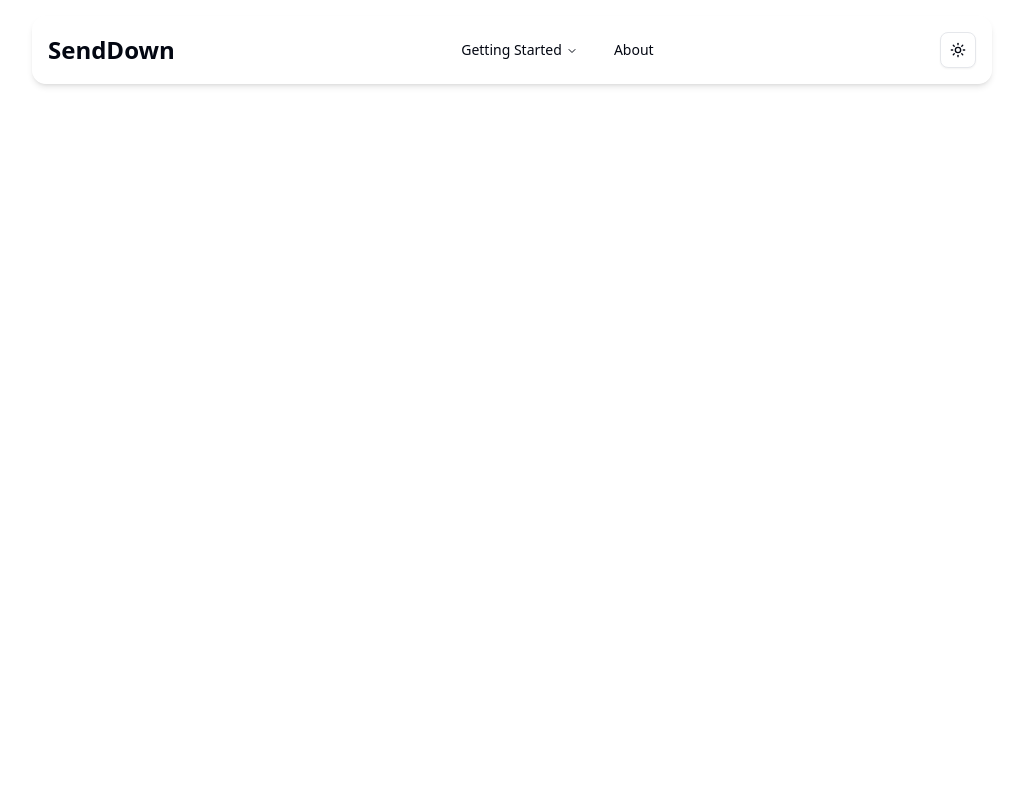
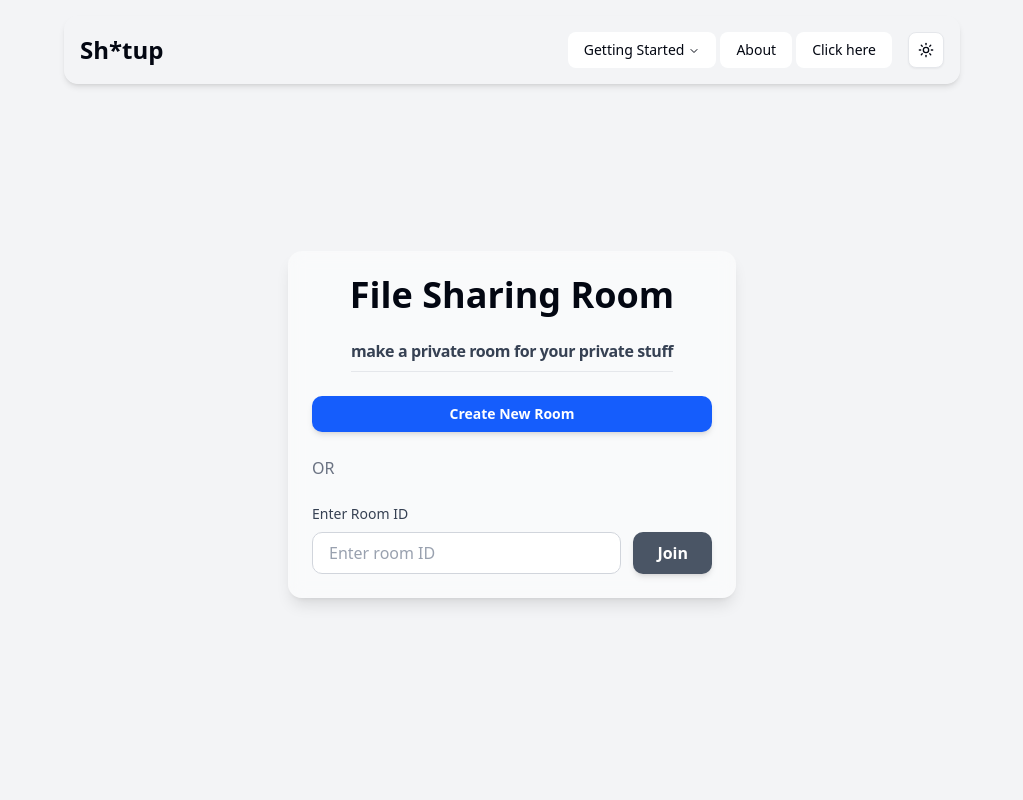
Before and after one commit to mafex11/senddown3, a Next.js app: page /CreateRoom in a window 1280 px wide. Shown: the top 800 px of the page, without its empty margins (128-1151 px from the left). Built offline with nearby package versions, Linux system fonts and the light colour scheme.

Commit message:
made frontend

```diff
--- a/src/app/CreateRoom/page.tsx
+++ b/src/app/CreateRoom/page.tsx
@@ -1,27 +1,26 @@
-// src/app/components/CreateRoom.tsx
+// src/app/createroom/page.tsx
 'use client';
 
 import { useState } from 'react';
 import axios from 'axios';
 import FileRoom from '../../components/FileRoom';
-
 import { NavigationMenuDemo } from '../../components/NavigationMenu';
 import { Button } from '../../components/ui/button';
-import Link from 'next/link';
-import { Moon, Sun } from "lucide-react"
-import { useTheme } from "next-themes"
+import { Moon, Sun } from "lucide-react";
+import { useTheme } from "next-themes";
 import {
   DropdownMenu,
   DropdownMenuContent,
   DropdownMenuItem,
   DropdownMenuTrigger,
-} from "@/components/ui/dropdown-menu"
-
-
+} from "@/components/ui/dropdown-menu";
+import Image from 'next/image';
 
 export default function CreateRoom() {
   const [roomId, setRoomId] = useState('');
   const [inputRoomId, setInputRoomId] = useState('');
+  const [isHovered, setIsHovered] = useState(false); // Track hover state
+  const { setTheme } = useTheme();
 
   const createRoom = async () => {
     const response = await axios.post('/api/room/create');
@@ -33,13 +32,17 @@ export default function CreateRoom() {
   };
 
   return (
-    <div className="min-h-screen p-8">
-      <div className="min-h-screen flex flex-col">
-
+    <div className="min-h-screen flex flex-col bg-gray-100 dark:bg-gray-900">
       {/* Navigation Bar */}
-      <nav className="fixed  top-4 left-0 right-0 w-3/4 mx-auto max-w-7xl z-50 rounded-xl  shadow-md p-4">
+      <nav className="fixed top-4 left-0 right-0 w-3/4 mx-auto max-w-4xl z-50 rounded-xl shadow-md p-4">
         <div className="max-w-7xl mx-auto flex items-center justify-between">
-          <h1 className="text-2xl font-bold hidden lg:block ">SendDown</h1>
+          <h1
+            className="text-2xl font-bold hidden lg:block cursor-pointer"
+            onClick={() => window.location.href = "/"}
+          >
+            Sh*tup
+          </h1>
+          <div className="flex items-center space-x-4">
             <NavigationMenuDemo />
             <DropdownMenu>
               <DropdownMenuTrigger asChild>
@@ -62,31 +65,57 @@ export default function CreateRoom() {
               </DropdownMenuContent>
             </DropdownMenu>
           </div>
+        </div>
+      </nav>
 
-      </nav>
-      </div>
+      {/* Main Content */}
+      <main className="flex-1 flex items-center justify-center p-8 pt-20">
         {!roomId ? (
-        <div className="max-w-md mx-auto space-y-4">
-          <h1 className="text-3xl font-bold text-center">
+          <div className="w-full max-w-md space-y-6 bg-white/50 dark:bg-gray-800/50 backdrop-blur-sm rounded-xl p-6 shadow-lg">
+            <h1 className="text-4xl font-bold text-center dark:text-gray-100">
               File Sharing Room
             </h1>
-          <button onClick={createRoom} className="btn btn-primary w-full">
+            <div className="relative flex justify-center">
+              <h2
+                className="scroll-m-20 border-b text-center pb-2 text-md font-semibold tracking-tight text-gray-700 dark:text-gray-300"
+                onMouseEnter={() => setIsHovered(true)}
+                onMouseLeave={() => setIsHovered(false)}
+              >
+                make a private room for your private stuff
+              </h2>
+              {isHovered && (
+                <Image
+                  src="/sus.png"
+                  alt="Suspicious image"
+                  width={100}
+                  height={100}
+                  className="absolute top-full mt-2 opacity-0 animate-fadeInOut"
+                />
+              )}
+            </div>
+            <Button
+              onClick={createRoom}
+              className="w-full py-3 px-4 bg-blue-600 hover:bg-blue-700 text-white font-semibold rounded-lg shadow-md transition-colors duration-200"
+            >
               Create New Room
-          </button>
-          <div className="divider">OR</div>
-          <div className="form-control">
-            <label className="label">
-              <span className="label-text">Enter Room ID</span>
+            </Button>
+            <div className="divider text-gray-500 dark:text-gray-400">OR</div>
+            <div className="space-y-2">
+              <label className="block text-sm font-medium text-gray-700 dark:text-gray-300">
+                Enter Room ID
               </label>
-            <div className="flex space-x-2">
+              <div className="flex space-x-3">
                 <input
                   type="text"
                   value={inputRoomId}
                   onChange={(e) => setInputRoomId(e.target.value)}
-                className="input input-bordered w-full"
+                  className="flex-1 px-4 py-2 bg-white dark:bg-gray-700 border border-gray-300 dark:border-gray-600 rounded-lg focus:outline-none focus:ring-2 focus:ring-blue-500 text-gray-900 dark:text-gray-100 placeholder-gray-400 dark:placeholder-gray-500"
                   placeholder="Enter room ID"
                 />
-              <button onClick={joinRoom} className="btn btn-secondary">
+                <button
+                  onClick={joinRoom}
+                  className="px-6 py-2 bg-gray-600 hover:bg-gray-700 text-white font-semibold rounded-lg shadow-md transition-colors duration-200"
+                >
                   Join
                 </button>
               </div>
@@ -95,6 +124,7 @@ export default function CreateRoom() {
         ) : (
           <FileRoom roomId={roomId} />
         )}
+      </main>
     </div>
   );
 }
--- a/src/app/page.tsx
+++ b/src/app/page.tsx
@@ -4,27 +4,24 @@
 import { NavigationMenuDemo } from '../components/NavigationMenu';
 import { Button } from '../components/ui/button';
 import Link from 'next/link';
-import { Moon, Sun } from "lucide-react"
-import { useTheme } from "next-themes"
+import { Moon, Sun } from "lucide-react";
+import { useTheme } from "next-themes";
 import {
   DropdownMenu,
   DropdownMenuContent,
   DropdownMenuItem,
   DropdownMenuTrigger,
-} from "@/components/ui/dropdown-menu"
-
+} from "@/components/ui/dropdown-menu";
 
 export default function Home() {
-
-  const { setTheme } = useTheme()
+  const { setTheme } = useTheme();
 
   return (
     <div className="min-h-screen flex flex-col">
-
       {/* Navigation Bar */}
-      <nav className="fixed  top-4 left-0 right-0 w-3/4 mx-auto max-w-7xl z-50 rounded-xl  shadow-md p-4">
+      <nav className="fixed top-4 left-0 right-0 w-3/4 mx-auto max-w-4xl z-50 rounded-xl shadow-md p-4">
         <div className="max-w-7xl mx-auto flex items-center justify-between">
-          <h1 className="text-2xl font-bold hidden lg:block ">SendDown</h1>
+          <h1 className="text-2xl font-bold hidden lg:block">Sh*tup</h1>
           <NavigationMenuDemo />
           <DropdownMenu>
             <DropdownMenuTrigger asChild>
@@ -47,19 +44,22 @@ export default function Home() {
             </DropdownMenuContent>
           </DropdownMenu>
         </div>
-
       </nav>
 
       {/* Main Content */}
-      <main className="flex-1 flex flex-col items-center justify-center p-8 pt-20"> {/* pt-20 to offset nav bar height */}
-        <h1 className="text-6xl font-bold mb-6 text-center">Welcome to SendDown</h1>
+      <main className="flex-1 flex flex-col items-center justify-center p-8 pt-20">
+        <h1 className="text-6xl font-bold mb-6 text-center">
+          <span className="italic font-bold">NOT</span> welcome to SendUp
+        </h1>
         <blockquote className="border-l-2 pl-6 italic mb-8 text-xl text-center max-w-xl">
-          Share files easily with others by creating or joining a room!
+          i know you want to share files to the computer but logging in whatsapp is a pain
         </blockquote>
-        <link href="/CreateRoom"><Button>Get Started</Button> </link>
-
-
-
+        <blockquote className="border-l-2 pl-6 italic mb-8 text-xl text-center max-w-xl">
+          Use this and thank me later
+        </blockquote>
+        <Link href="/CreateRoom">
+          <Button>Get Started</Button>
+        </Link>
       </main>
     </div>
   );
--- a/src/components/NavigationMenu.tsx
+++ b/src/components/NavigationMenu.tsx
@@ -68,10 +68,10 @@ export function NavigationMenuDemo() {
                   >
                     <div className="h-6 w-6" /> {/* Ensure Icons.logo exists */}
                     <div className="mb-2 mt-4 text-lg font-medium">
-                      File Sharing App
+                      Share yo shit to diff devices
                     </div>
                     <p className="text-sm leading-tight text-muted-foreground">
-                      Share files easily with rooms built using Next.js and Cloudinary.
+                      Share files easily with rooms. (just dont use it too much the storage is expensive)
                     </p>
                   </a>
                 </NavigationMenuLink>
@@ -108,6 +108,13 @@ export function NavigationMenuDemo() {
             </NavigationMenuLink>
           </Link>
         </NavigationMenuItem>
+        <NavigationMenuItem className="hidden lg:block">
+          <Link href="/About" legacyBehavior passHref>
+            <NavigationMenuLink className={navigationMenuTriggerStyle()}>
+              Click here
+            </NavigationMenuLink>
+          </Link>
+        </NavigationMenuItem>
       </NavigationMenuList>
 
     </NavigationMenu>
```
Lines whose indentation alone changed are shown as unchanged.
